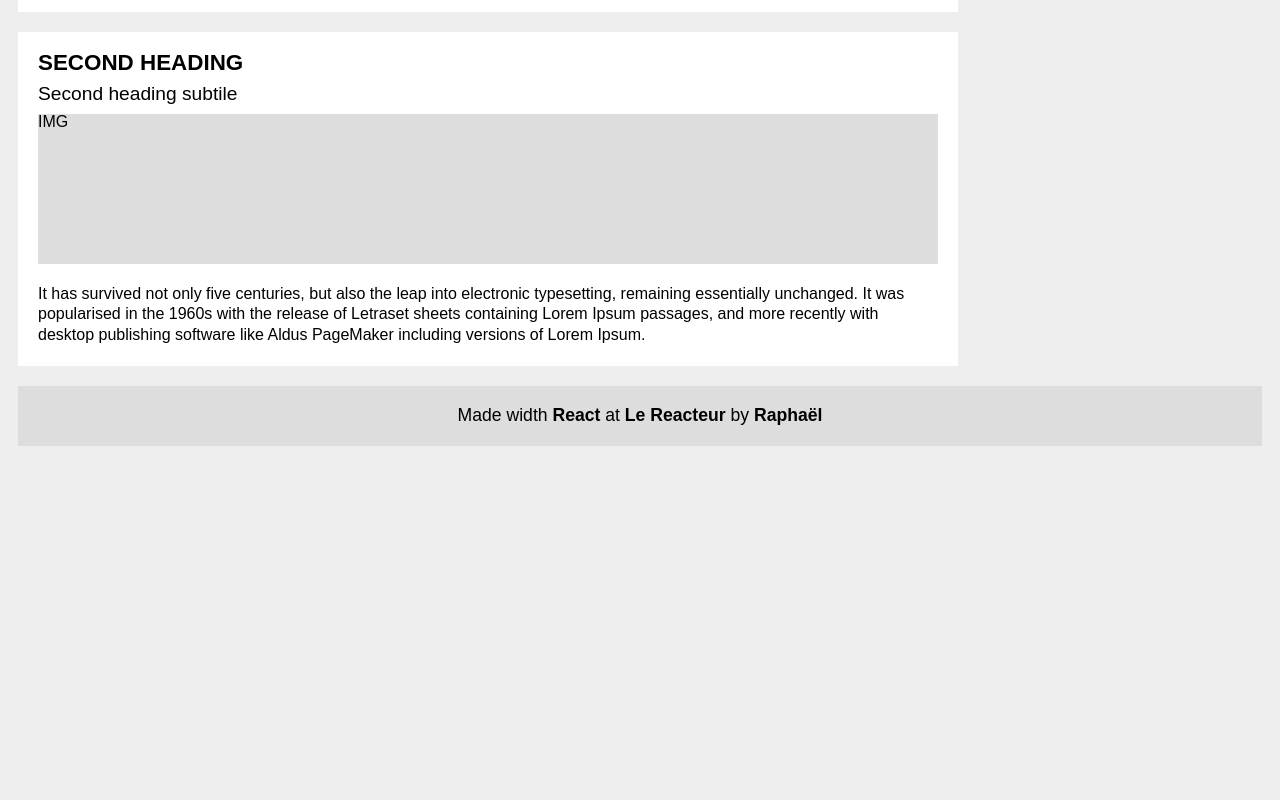
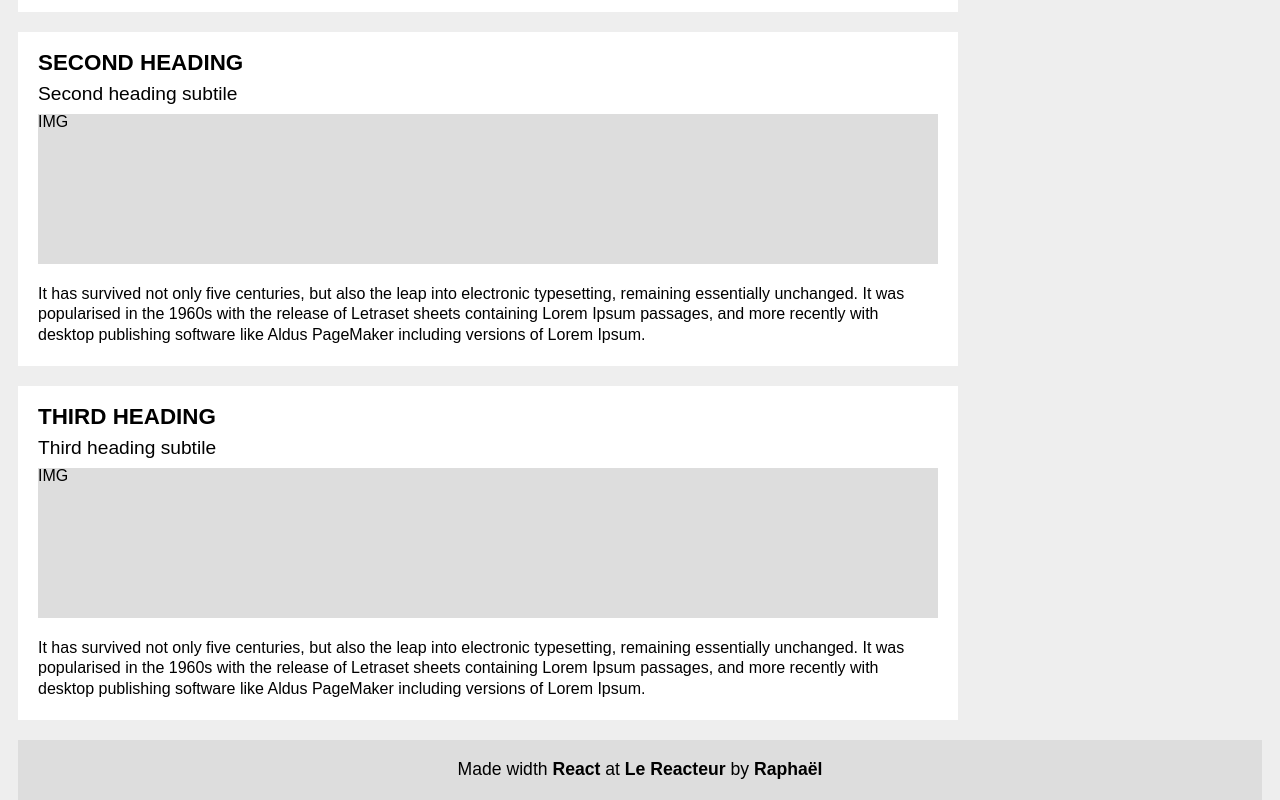
Before and after one commit to raphael94360/my-blog-bis, a React (Create React App) app: page / in a window 1280 px wide. Shown: the part 518-1318 px from the top of the page. Before the commit the page ends 964 px from the top, so only its background shows below. Built offline with nearby package versions, Linux system fonts and the light colour scheme.

Commit message:
creation third item

```diff
--- a/src/components/main/Item.js
+++ b/src/components/main/Item.js
@@ -19,6 +19,13 @@ const Item = () => {
         <ItemPicture picture={"IMG"}/>
         <ItemDescription description={"It has survived not only five centuries, but also the leap into electronic typesetting, remaining essentially unchanged. It was popularised in the 1960s with the release of Letraset sheets containing Lorem Ipsum passages, and more recently with desktop publishing software like Aldus PageMaker including versions of Lorem Ipsum."}/>
       </div>
+
+      <div className="content-main--item">
+        <ItemTitle title={"THIRD HEADING"}/>
+        <ItemSubtitle subtitle={"Third heading subtile"}/>
+        <ItemPicture picture={"IMG"}/>
+        <ItemDescription description={"It has survived not only five centuries, but also the leap into electronic typesetting, remaining essentially unchanged. It was popularised in the 1960s with the release of Letraset sheets containing Lorem Ipsum passages, and more recently with desktop publishing software like Aldus PageMaker including versions of Lorem Ipsum."}/>
+      </div>
     </>
 
 
```
